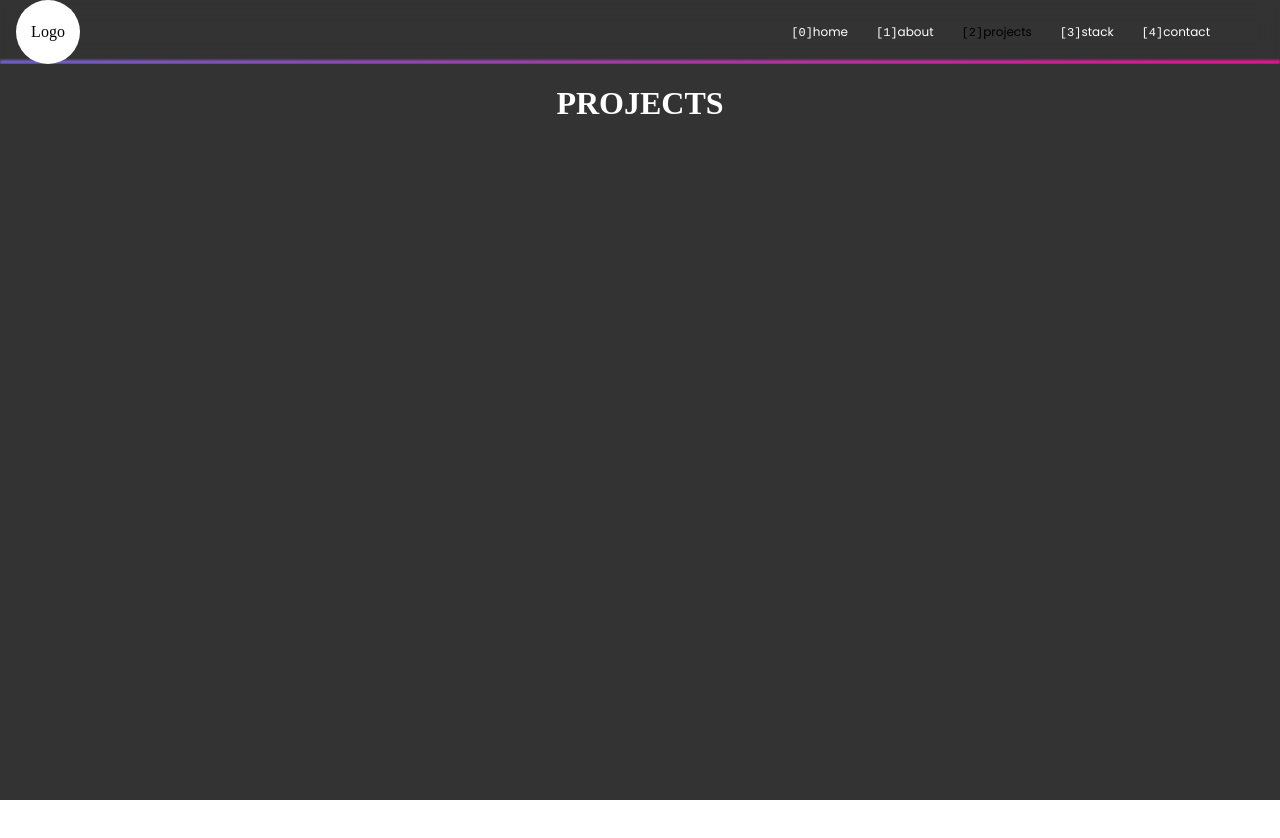
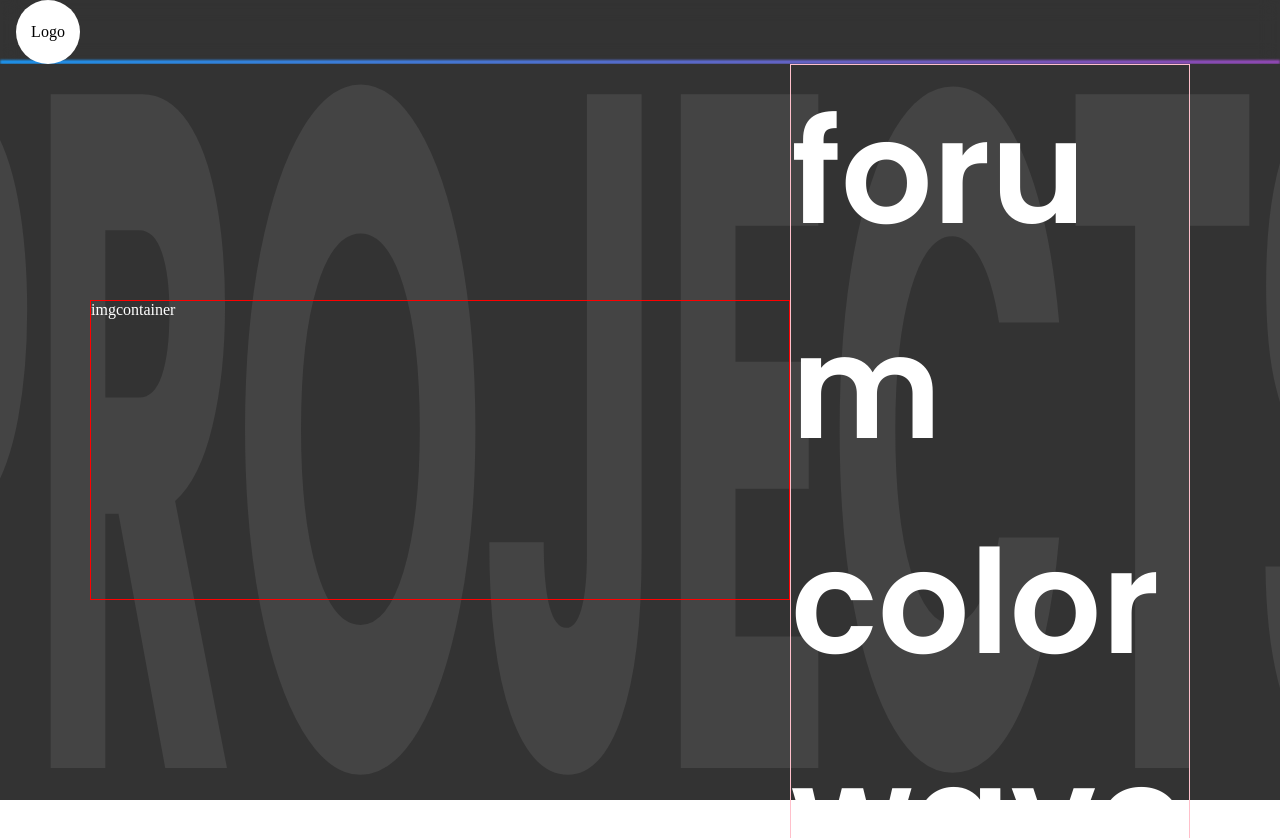
Before and after one commit to newnightcoder/nightcoder.io, a Next.js app: page /projects in a window 1280 px wide. Shown: the top 838 px of the page. Before the commit the page ends 800 px from the top, so only its background shows below. Built offline with nearby package versions, Linux system fonts and the light colour scheme.

Commit message:
project page under construction/background text ok :construction:

```diff
--- a/animations/HomeAnimation.tsx
+++ b/animations/HomeAnimation.tsx
@@ -6,7 +6,7 @@ import { AnimationContainer } from "../styles/home";
 
 const HomeAnimation = ({ children }) => {
   const { timelinePages, isMenuOpen } = useContext(TransitionContext);
-  const spanref = useRef<HTMLDivElement | null>(null);
+  const spanref = useRef<HTMLDivElement>(null);
 
   useIsoMorphicLayoutEffect(() => {
     if (spanref.current && !isMenuOpen) {
--- a/components/AboutItem/AboutItemStyled.ts
+++ b/components/AboutItem/AboutItemStyled.ts
@@ -6,11 +6,12 @@ interface Props {
 }
 
 const ItemContainer = styled.div`
-  width: 100%;
+  width: 99%;
   background-color: #333;
   border-radius: 10px;
   position: relative;
   padding: 0 10px;
+  // z-index: -1;
 
   &::before {
     content: "";
--- a/components/Background/Background.tsx
+++ b/components/Background/Background.tsx
@@ -1,28 +1,17 @@
 import { forwardRef, PropsWithChildren, useContext } from "react";
 import { TransitionContext } from "../../context/TransitionContext";
-import { Container } from "./BackgroundStyled";
+import { BgContainer, WordContainer } from "./BackgroundStyled";
 
 interface Props extends PropsWithChildren {}
 
 const Background = forwardRef<HTMLDivElement>((children, ref) => {
-  const { backgroundColor } = useContext(TransitionContext);
+  const { backgroundColor, backgroundWord } = useContext(TransitionContext);
 
   return (
-    <Container ref={ref} background={backgroundColor}>
-      {/* <div
-        style={{
-          height: "100%",
-          width: "100%",
-          display: "flex",
-          alignItems: "center",
-          justifyContent: "center",
-          fontSize: "10rem",
-          color: "red",
-        }}
-      > */}
-      {/* TEST */}
-      {/* </div> */}
-    </Container>
+    <BgContainer ref={ref} background={backgroundColor} word={backgroundWord}>
+      {/* <HomeAnimation></HomeAnimation> */}
+      <WordContainer>{backgroundWord}</WordContainer>
+    </BgContainer>
   );
 });
 
--- a/components/Background/BackgroundStyled.ts
+++ b/components/Background/BackgroundStyled.ts
@@ -2,16 +2,37 @@ import styled from "styled-components";
 
 interface Props {
   background?: string;
+  word?: string;
 }
 
-const Container = styled.div<Props>`
+const BgContainer = styled.div<Props>`
   min-height: 100vh;
   width: 100%;
   position: fixed;
   inset: 0;
+  padding-top: var(--navbar-height);
   background: ${(props) => props.background};
-  // color: red;
+  display: flex;
+  align-items: center;
+  justify-content: center;
   z-index: -1;
 `;
 
-export { Container };
+const WordContainer = styled.div`
+  height: calc(100% - var(--navbar-height));
+  width: 100%;
+  display: flex;
+  align-items: center;
+  justify-content: center;
+  font-family: var(--poppins);
+  font-size: 40vmin;
+  font-weight: 700;
+  letter-spacing: -5px;
+  line-height: 100vh;
+  transform: scale(1, 3);
+  text-transform: uppercase;
+  color: #444;
+  // border: 1px solid yellow;
+`;
+
+export { BgContainer, WordContainer };
--- a/context/TransitionContext.tsx
+++ b/context/TransitionContext.tsx
@@ -15,6 +15,8 @@ type TransitionContext = {
   setTimelineMenu?: Dispatch<SetStateAction<gsap.core.Timeline>>;
   backgroundColor: string;
   setBackgroundColor: Dispatch<SetStateAction<string>>;
+  backgroundWord: string;
+  setBackgroundWord: Dispatch<SetStateAction<string>>;
   isMenuOpen?: boolean;
   setIsMenuOpen?: Dispatch<SetStateAction<boolean>>;
   isMenuAnim?: boolean;
@@ -32,6 +34,7 @@ const TransitionProvider = ({ children }: Props) => {
     gsap.timeline({ paused: true })
   );
   const [backgroundColor, setBackgroundColor] = useState("#34d399");
+  const [backgroundWord, setBackgroundWord] = useState("");
   const [isMenuOpen, setIsMenuOpen] = useState(false);
   const [isMenuAnim, setIsMenuAnim] = useState(false);
   const [isMenuClosing, setIsMenuClosing] = useState(false);
@@ -67,6 +70,8 @@ const TransitionProvider = ({ children }: Props) => {
           timelineMenu,
           backgroundColor,
           setBackgroundColor,
+          backgroundWord,
+          setBackgroundWord,
           isMenuOpen,
           setIsMenuOpen,
           isMenuAnim,
--- a/hooks/useTransitionBackground.ts
+++ b/hooks/useTransitionBackground.ts
@@ -2,11 +2,12 @@ import { useCallback, useContext } from "react";
 import { TransitionContext } from "../context/TransitionContext";
 
 const useTransitionBackground = () => {
-  const { setBackgroundColor } = useContext(TransitionContext);
+  const { setBackgroundColor, setBackgroundWord } =
+    useContext(TransitionContext);
 
   const colors = {
     home: "#000000",
-    about: "#191919",
+    about: "#252525",
     projects: "#333333",
     stack: "#4d4d4d",
     contact: "#666666",
@@ -14,6 +15,7 @@ const useTransitionBackground = () => {
 
   const handleBackground = useCallback(
     (id: string) => {
+      setBackgroundWord(id);
       switch (id) {
         case "home":
           return setBackgroundColor(colors.home);
@@ -29,7 +31,7 @@ const useTransitionBackground = () => {
           return;
       }
     },
-    [setBackgroundColor, colors]
+    [setBackgroundColor, setBackgroundWord, colors]
   );
 
   return handleBackground;
--- a/pages/contact.tsx
+++ b/pages/contact.tsx
@@ -1,5 +1,4 @@
 import { useRef } from "react";
-import { HomeAnimation } from "../animations";
 import { useIsoMorphicLayoutEffect, useTransitionBackground } from "../hooks";
 import { PageContainer } from "../styles/_globals";
 
@@ -13,9 +12,9 @@ const Contact = () => {
 
   return (
     <PageContainer ref={ref} id="contact">
-      <HomeAnimation>
+      {/* <HomeAnimation>
         <h1>CONTACT</h1>
-      </HomeAnimation>
+      </HomeAnimation> */}
     </PageContainer>
   );
 };
--- a/pages/projects.tsx
+++ b/pages/projects.tsx
@@ -1,11 +1,16 @@
 import { useRef } from "react";
-import { HomeAnimation } from "../animations";
 import { useIsoMorphicLayoutEffect, useTransitionBackground } from "../hooks";
+import {
+  ImgContainer,
+  ProjectList,
+  ProjectsContainer,
+} from "../styles/projects";
 import { PageContainer } from "../styles/_globals";
 
 const Projects = () => {
   const ref = useRef<HTMLDivElement | null>(null);
   const handleBackground = useTransitionBackground();
+  const list = ["forum", "colorwave", "things", "arkanoid mini"];
 
   useIsoMorphicLayoutEffect(() => {
     if (ref.current) return handleBackground(ref.current.id);
@@ -13,9 +18,17 @@ const Projects = () => {
 
   return (
     <PageContainer ref={ref} id="projects" justify="">
-      <HomeAnimation>
-        <h1>PROJECTS</h1>
-      </HomeAnimation>
+      {/* <HomeAnimation>
+      </HomeAnimation> */}
+
+      <ProjectsContainer>
+        <ImgContainer>imgcontainer</ImgContainer>
+        <ProjectList>
+          {list.map((item, i) => {
+            return <div key={i + 1}>{item}</div>;
+          })}
+        </ProjectList>
+      </ProjectsContainer>
     </PageContainer>
   );
 };
--- a/pages/stack.tsx
+++ b/pages/stack.tsx
@@ -1,5 +1,4 @@
 import { useRef } from "react";
-import { HomeAnimation } from "../animations";
 import { useIsoMorphicLayoutEffect, useTransitionBackground } from "../hooks";
 import { PageContainer } from "../styles/_globals";
 
@@ -13,9 +12,9 @@ const Stack = () => {
 
   return (
     <PageContainer ref={ref} id="stack">
-      <HomeAnimation>
+      {/* <HomeAnimation>
         <h1>STACK</h1>
-      </HomeAnimation>
+      </HomeAnimation> */}
     </PageContainer>
   );
 };
--- a/styles/home.ts
+++ b/styles/home.ts
@@ -141,6 +141,7 @@ const AnimationContainer = styled.div`
   visibility: hidden;
   opacity: 0;
   transform: translateY(4rem);
+  border: 10px solid yellow;
 `;
 
 export {
--- a/styles/projects.ts
+++ b/styles/projects.ts
@@ -1,11 +1,34 @@
 import styled from "styled-components";
 
-const PageContainer = styled.div`
-  min-height: 100%;
+const ProjectsContainer = styled.div`
+  height: max-content;
+  min-height: calc(100vh - var(--navbar-height));
+  width: 100%;
+  padding: 0 5vw;
   display: flex;
-  align-items: center;
   justify-content: center;
-  color: var(--text-dark);
+  // border: 10px solid yellow;
 `;
 
-export { PageContainer };
+const ImgContainer = styled.div`
+  position: sticky;
+  top: calc(50% - 100px);
+  height: 300px;
+  width: 700px;
+  border: 1px solid red;
+  // z-index: 10;
+`;
+
+const ProjectList = styled.div`
+  height: max-content;
+  width: max-content;
+  max-width: 400px;
+  overflow-wrap: break-word;
+  // word-break: break-word;
+  border: 1px solid pink;
+  font-family: var(--poppins);
+  font-size: 18vmin;
+  font-weight: 600;
+`;
+
+export { ImgContainer, ProjectsContainer, ProjectList };
```
